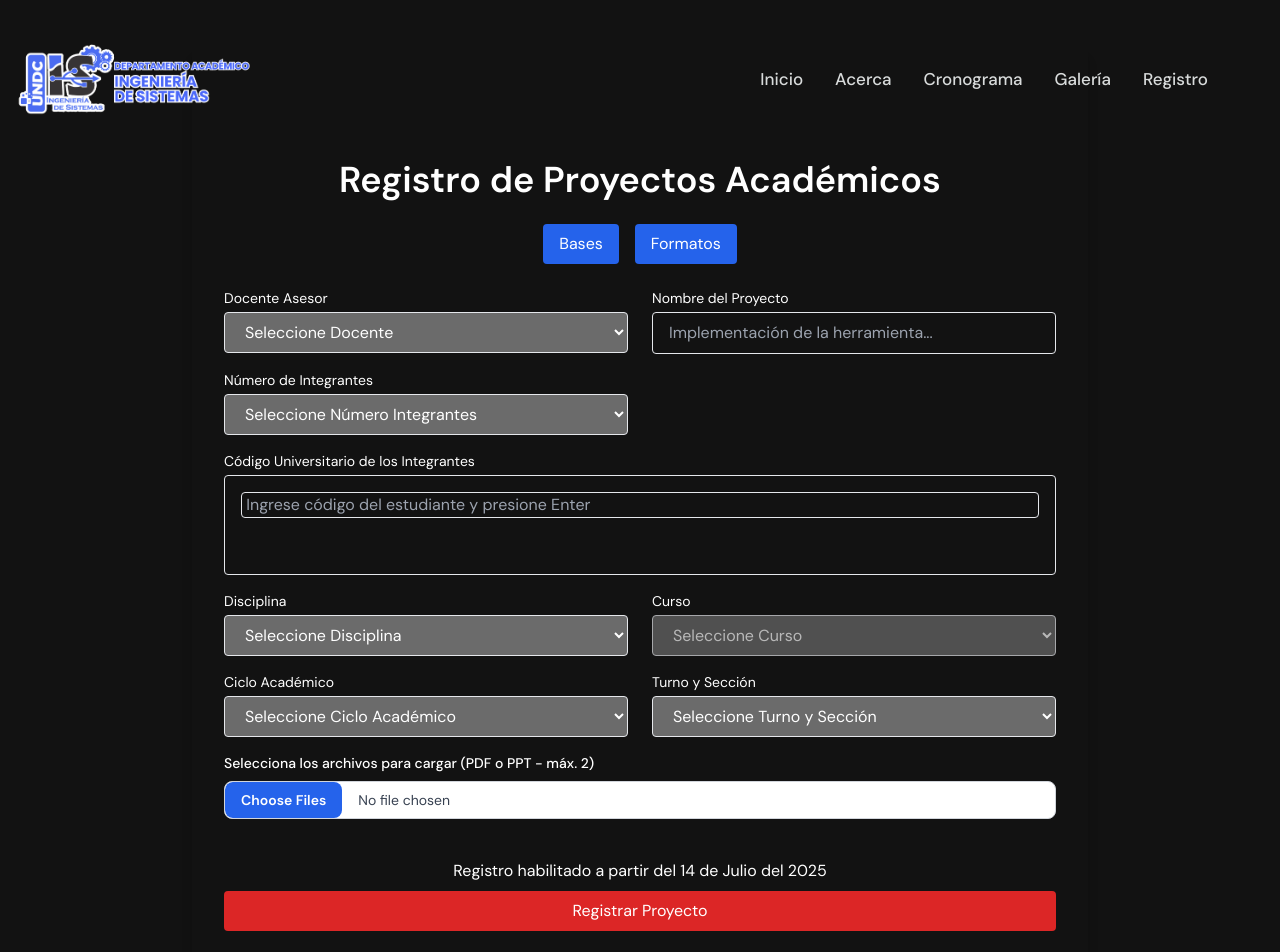
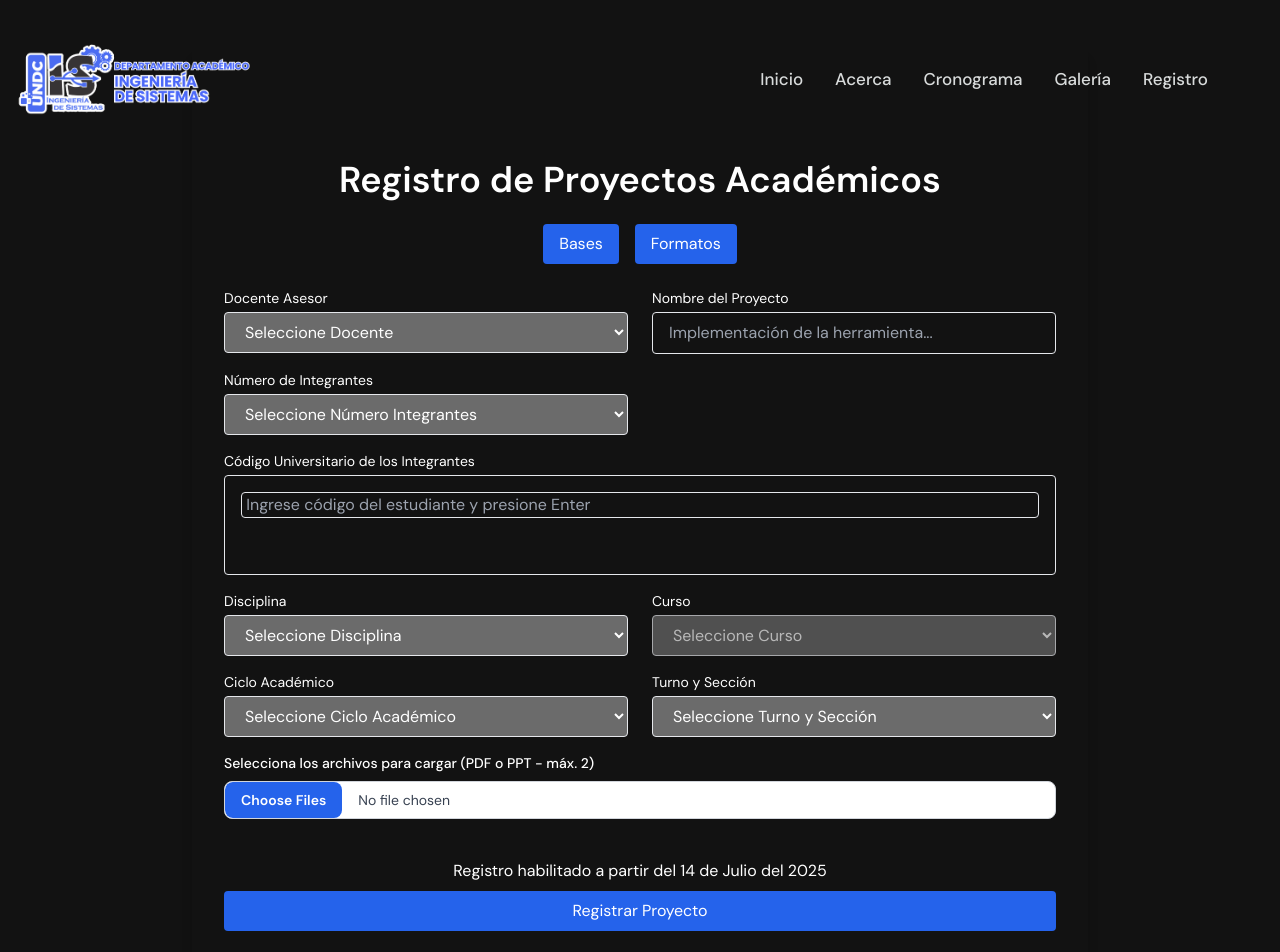
Before and after one commit to BeniAlexis23/JEPA-DAIS-2025, a Next.js app in the folder frontend/: page /register in a window 1280 px wide. Shown: the top 952 px of the page. Built offline with nearby package versions, Linux system fonts and the light colour scheme.

Commit message:
prueba data persistente

```diff
--- a/frontend/src/components/RegisterForm/index.tsx
+++ b/frontend/src/components/RegisterForm/index.tsx
@@ -276,12 +276,12 @@ const RegisterForm = () => {
                 </div>
                 <div className="md:col-span-2">
                     <p className="text-center mb-2">Registro habilitado a partir del 14 de Julio del 2025</p>
-                    <div className="w-full text-center bg-red-600 text-white py-2 rounded hover:bg-red-700 transition">
+                    {/*<div className="w-full text-center bg-red-600 text-white py-2 rounded hover:bg-red-700 transition">
                         Registrar Proyecto
-                    </div>
-                    {/*<button type="submit" className="w-full bg-blue-600 text-white py-2 rounded hover:bg-blue-700 transition">
+                    </div>*/}
+                    <button type="submit" className="w-full bg-blue-600 text-white py-2 rounded hover:bg-blue-700 transition">
                         Registrar Proyecto
-                    </button>*/}
+                    </button>
                 </div>
             </form>
         </div>
```
